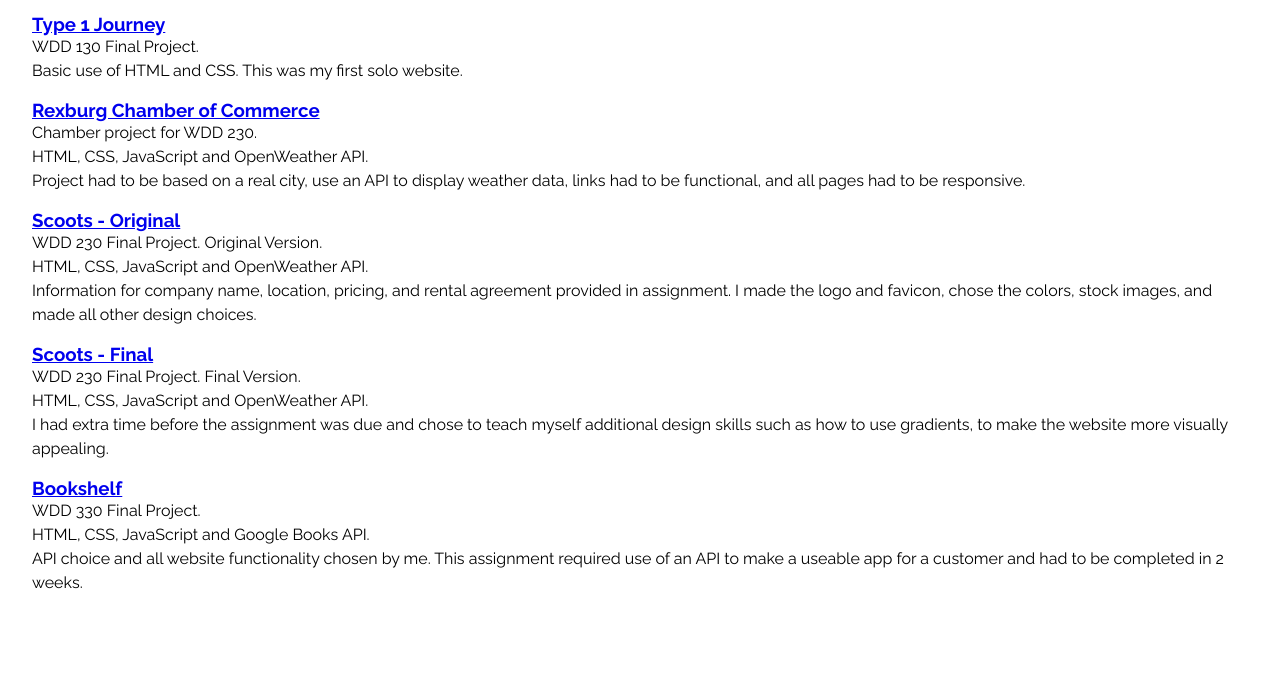
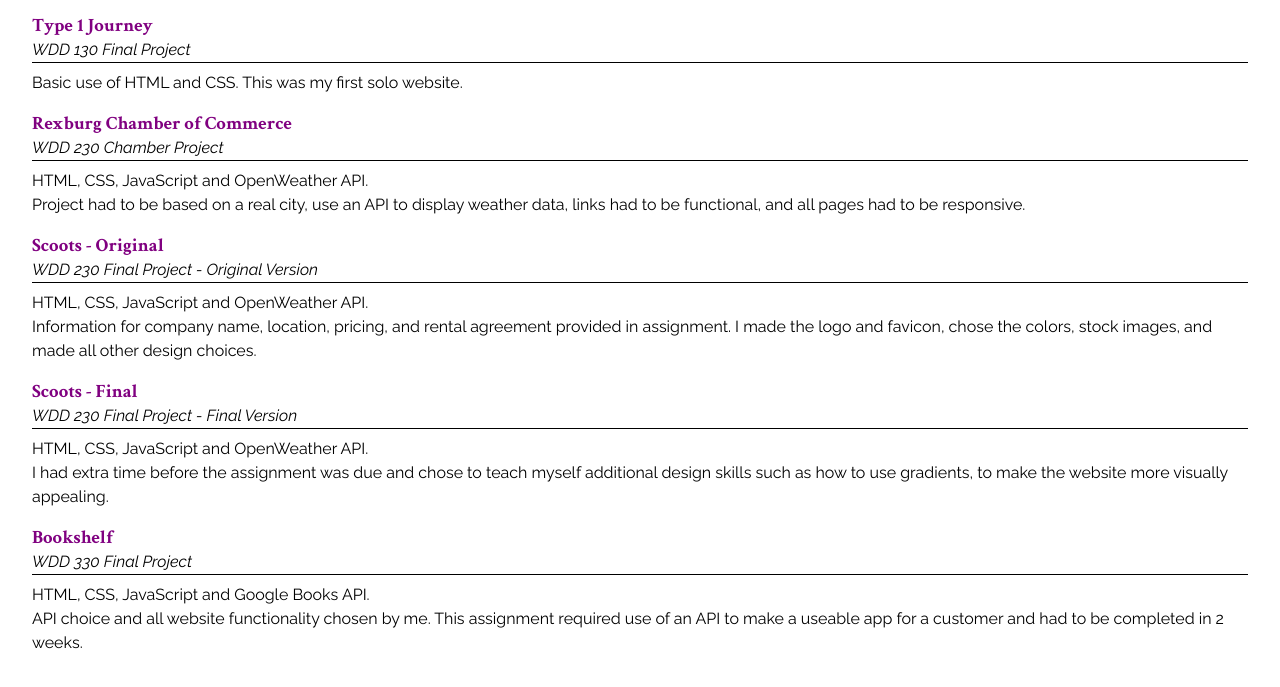
Before and after one commit to ashesmsmith/ashleysmith, a plain HTML site: page index.html in a window 1280 px wide. Shown: the part 211-898 px from the top of the page. Before the commit the page ends 838 px from the top, so only its background shows below. Drawn offline with Linux system fonts and the light colour scheme.

Commit message:
style updates

```diff
--- a/index.html
+++ b/index.html
@@ -9,7 +9,7 @@
     <!-- Google Font -->
     <link rel="preconnect" href="https://fonts.googleapis.com">
     <link rel="preconnect" href="https://fonts.gstatic.com" crossorigin>
-    <link href="https://fonts.googleapis.com/css2?family=Raleway:ital,wght@0,100..900;1,100..900&family=Tangerine:wght@400;700&display=swap" rel="stylesheet">
+    <link href="https://fonts.googleapis.com/css2?family=Crimson+Text:ital,wght@0,400;0,600;0,700;1,400;1,600;1,700&family=Raleway:ital,wght@0,100..900;1,100..900&family=Tangerine:wght@400;700&display=swap" rel="stylesheet">
 
     <!-- Stylesheets & Icon -->
     <link rel="stylesheet" href="styles/base.css">
@@ -31,13 +31,13 @@
             <h3>
                 <a href="https://ashesmsmith.github.io/wdd130/type1journey/" target="_blank">Type 1 Journey</a>
             </h3>
-            <p>WDD 130 Final Project.</p>
+            <p>WDD 130 Final Project</p>
             <p>Basic use of HTML and CSS. This was my first solo website.</p>
 
             <h3>
                 <a href="https://ashesmsmith.github.io/wdd230/chamber/" target="_blank">Rexburg Chamber of Commerce</a>
             </h3>
-            <p>Chamber project for WDD 230.</p>
+            <p>WDD 230 Chamber Project</p>
             <p>HTML, CSS, JavaScript and OpenWeather API.</p>
             <p>Project had to be based on a real city, use an API to display weather data, links had to be functional, and
                 all pages had to be responsive.</p>
@@ -45,7 +45,7 @@
             <h3>
                 <a href="https://ashesmsmith.github.io/wdd230/final/index.html" target="_blank">Scoots - Original</a>
             </h3>
-            <p>WDD 230 Final Project. Original Version.</p>
+            <p>WDD 230 Final Project - Original Version</p>
             <p>HTML, CSS, JavaScript and OpenWeather API.</p>
             <p>Information for company name, location, pricing, and rental agreement provided in assignment. I made the logo and
                 favicon, chose the colors, stock images, and made all other design choices.</p>
@@ -53,7 +53,7 @@
             <h3>
                 <a href="https://ashesmsmith.github.io/wdd230/final-scoots/index.html" target="_blank">Scoots - Final</a>
             </h3>
-            <p>WDD 230 Final Project. Final Version.</p>
+            <p>WDD 230 Final Project - Final Version</p>
             <p>HTML, CSS, JavaScript and OpenWeather API.</p>
             <p>I had extra time before the assignment was due and chose to teach myself additional design skills such as how to
                 use gradients, to make the website more visually appealing.</p>
@@ -61,7 +61,7 @@
             <h3>
                 <a href="https://ashesmsmith.github.io/Final/index.html" target="_blank">Bookshelf</a>
             </h3>
-            <p>WDD 330 Final Project.</p>
+            <p>WDD 330 Final Project</p>
             <p>HTML, CSS, JavaScript and Google Books API.</p>
             <p>API choice and all website functionality chosen by me. This assignment required use of an API to make a useable
                 app for a customer and had to be completed in 2 weeks.</p>
--- a/styles/base.css
+++ b/styles/base.css
@@ -24,6 +24,18 @@ h3 {
     margin: 1rem auto 0 auto;
 }
 
+h3 a {
+    color: purple;
+    font-family: 'Crimson Text';
+    text-decoration: none;
+}
+
+h3 + p {
+    font-style: italic;
+    margin-bottom: .5rem;
+    border-bottom: 1px solid black;
+}
+
 p {
     line-height: 1.5rem;
 }
```
